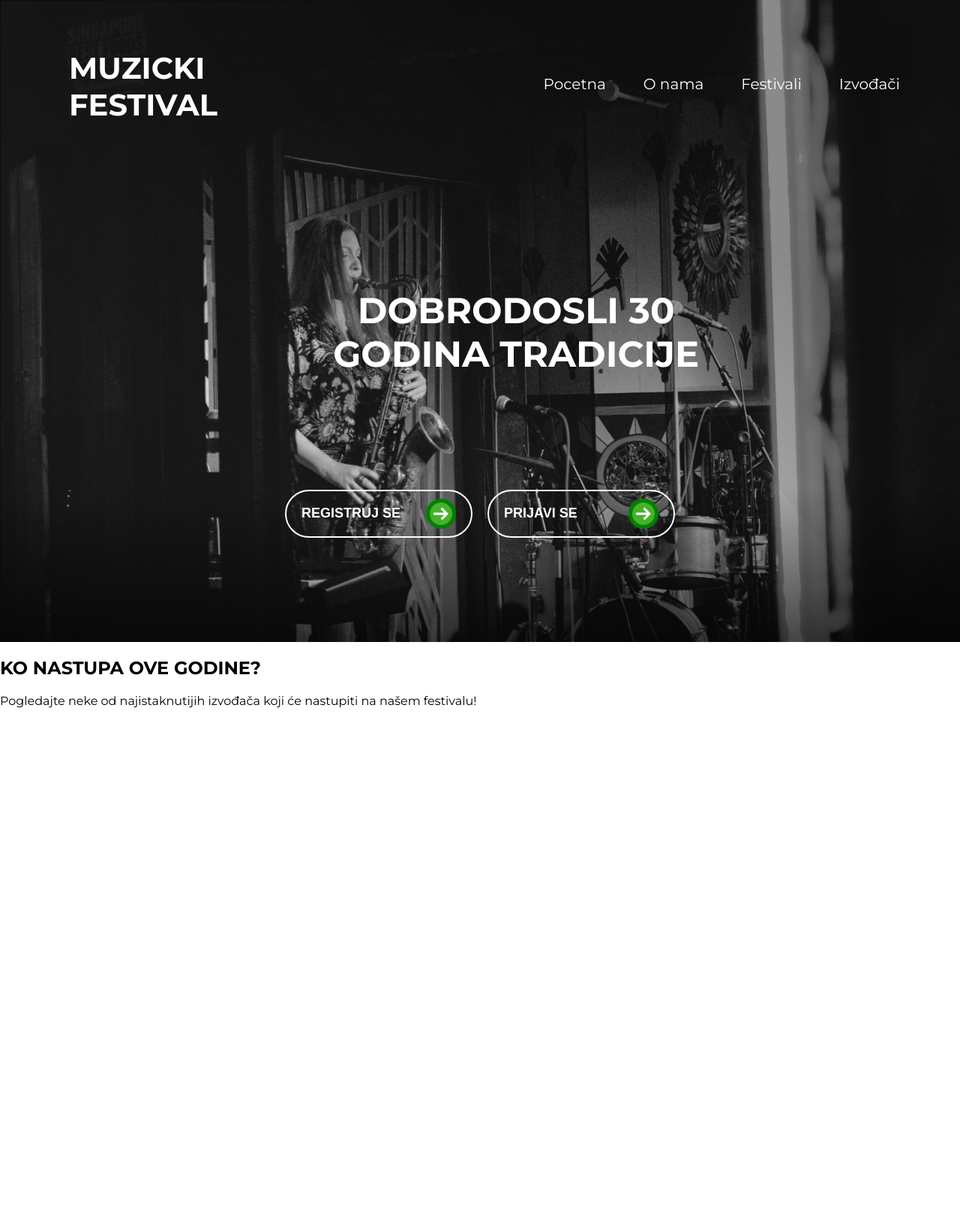
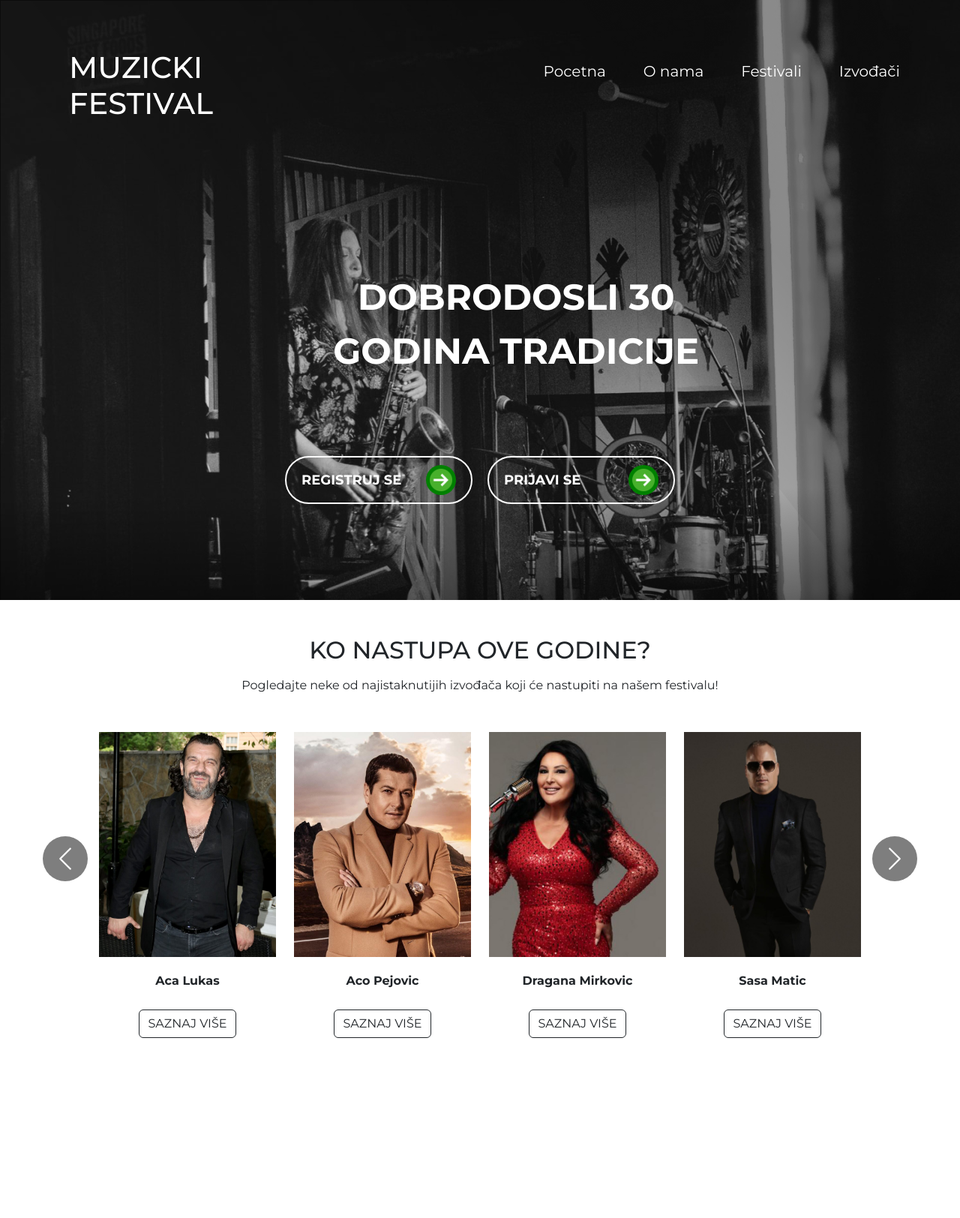
Before and after one commit to Koturovic/music-festival-app, a PHP site: page / in a window 1280 px wide. Shown: the top 1624 px of the page at 75% size. After the commit the page ends 1384 px from the top, so only its background shows below. Run offline with PHP 8.4, Linux system fonts and the light colour scheme.

Commit message:
dotat slider sa izvodjacima

```diff
--- a/index.html
+++ b/index.html
@@ -5,7 +5,10 @@
     <meta name="viewport" content="width=device-width, initial-scale=1.0">
     <link rel="preconnect" href="https://fonts.googleapis.com">
     <link rel="preconnect" href="https://fonts.gstatic.com" crossorigin>
+
     <link href="https://fonts.googleapis.com/css2?family=Montserrat:ital,wght@0,100..900;1,100..900&display=swap" rel="stylesheet">
+    <link href="https://cdn.jsdelivr.net/npm/bootstrap@5.3.0/dist/css/bootstrap.min.css" rel="stylesheet">
+
     <link rel="stylesheet" href="style.css">
     <!--Proba-->
     <title>Muzicki festival</title>
@@ -54,13 +57,80 @@
 
 
 
-    <div class "container text-center mt-5">
-        <h2 class="mb-3"> KO NASTUPA OVE GODINE?</h2>
-        <p>Pogledajte neke od najistaknutijih izvođača koji će nastupiti na našem festivalu!</p>
-        <div id="nastupi"></div>
+    <div class="container text-center mt-5">
+  <h2 class="mb-3">KO NASTUPA OVE GODINE?</h2>
+  <p>Pogledajte neke od najistaknutijih izvođača koji će nastupiti na našem festivalu!</p>
+
+  <div id="nastupi" class="carousel slide" data-bs-ride="carousel">
+    <div class="carousel-inner">
+      <!-- Slajd 1 -->
+      <div class="carousel-item active">
+        <div class="row justify-content-center">
+          <div class="col-6 col-md-3">
+            <img src="images/aca-lukas.png" alt="Aca Lukas" class="d-block w-100">
+            <p class="artist-name">Aca Lukas</p>
+            <button class="btn btn-outline-dark learn-more-btn">SAZNAJ VIŠE</button>
+          </div>
+          <div class="col-6 col-md-3">
+            <img src="images/aco-pejovic.jpg" class="d-block w-100" alt="Aco Pejovic">
+            <p class="artist-name">Aco Pejovic</p>
+            <button class="btn btn-outline-dark learn-more-btn">SAZNAJ VIŠE</button>
+          </div>
+          <div class="col-6 col-md-3 d-none d-md-block">
+            <img src="images/Dragana-Mirkovic-2.jpg" class="d-block w-100" alt="">
+            <p class="artist-name">Dragana Mirkovic</p>
+            <button class="btn btn-outline-dark learn-more-btn">SAZNAJ VIŠE</button>
+          </div>
+          <div class="col-6 col-md-3 d-none d-md-block">
+            <img src="images/sasa-matic.jpg" class="d-block w-100" alt="Sasa Matic">
+            <p class="artist-name">Sasa Matic</p>
+            <button class="btn btn-outline-dark learn-more-btn">SAZNAJ VIŠE</button>
+          </div>
+        </div>
+      </div>
+
+      <!-- Slajd 2 -->
+      <div class="carousel-item">
+        <div class="row justify-content-center">
+          <div class="col-6 col-md-3">
+            <img src="images/milica.jpeg" class="d-block w-100" alt="Milica Pavlovic">
+            <p class="artist-name">Milica Pavlovic</p>
+            <button class="btn btn-outline-dark learn-more-btn">SAZNAJ VIŠE</button>
+          </div>
+          <div class="col-6 col-md-3">
+            <img src="images/marija.jpg" class="d-block w-100" alt="Marija Šerifović">
+            <p class="artist-name">Marija Šerifović</p>
+            <button class="btn btn-outline-dark learn-more-btn">SAZNAJ VIŠE</button>
+          </div>
+          <div class="col-6 col-md-3 d-none d-md-block">
+            <img src="images/slobaa.jpg" class="d-block w-100" alt="Sloba">
+            <p class="artist-name">Sloba Radanovic</p>
+            <button class="btn btn-outline-dark learn-more-btn">SAZNAJ VIŠE</button>
+          </div>
+          <div class="col-6 col-md-3 d-none d-md-block">
+            <img src="images/van.jpeg" class="d-block w-100" alt="Van Gogh">
+            <p class="artist-name">Van Gogh</p>
+            <button class="btn btn-outline-dark learn-more-btn">SAZNAJ VIŠE</button>
+          </div>
+        </div>
+      </div>
     </div>
+
+    <!-- Dugmad -->
+    <button class="carousel-control-prev" type="button" data-bs-target="#nastupi" data-bs-slide="prev">
+      <span class="carousel-control-prev-icon" aria-hidden="true"></span>
+      <span class="visually-hidden">Prethodni</span>
+    </button>
+    <button class="carousel-control-next" type="button" data-bs-target="#nastupi" data-bs-slide="next">
+      <span class="carousel-control-next-icon" aria-hidden="true"></span>
+      <span class="visually-hidden">Sledeći</span>
+    </button>
+  </div>
+</div>
+
 
     <script src="https://code.jquery.com/jquery-3.7.0.min.js"></script>
     <script src="https://cdn.jsdelivr.net/npm/bootstrap@5.3.0/dist/js/bootstrap.bundle.min.js"></script>
+
 </body>
 </html>
--- a/style.css
+++ b/style.css
@@ -145,3 +145,44 @@ header{
     font-weight: bold;
     font-family: 'Montserrat', sans-serif;
 }
+.carousel{
+    margin:50px;
+}
+.carousel-item img{
+    height: 300px;
+    /*
+    - object-fit: cover osigurava da se slika popuni okvir bez izobličenja
+    */
+    object-fit: cover;
+}
+.carousel-control-prev,
+.carousel-control-next {
+    width: 5%;
+    top: 50%;
+    transform: translateY(-50%);
+}
+
+.carousel-control-prev-icon,
+.carousel-control-next-icon {
+    background-color: black;
+    border-radius: 50%;
+    padding: 30px;
+    background-size: 60% 60%;
+    margin-bottom: 70px;
+}
+
+.carousel-control-prev {
+    left: -70px;
+}
+.carousel-control-next {
+    right: -70px;
+}
+
+.learn-more-btn {
+    margin-top: 10px;
+}
+
+.artist-name {
+    margin-top: 20px;
+    font-weight: bold;
+}
```
Also changed, not shown: images/Dragana-Mirkovic-2.jpg (added), images/TanjaSavic.jpg (added), images/aca-lukas.png (added), images/aco-pejovic.jpg (added), images/izvodjac.png (added), images/marija.jpg (added), images/milica.jpeg (added), images/sasa-matic.jpg (added), images/slobaa.jpg (added), images/van.jpeg (added).
